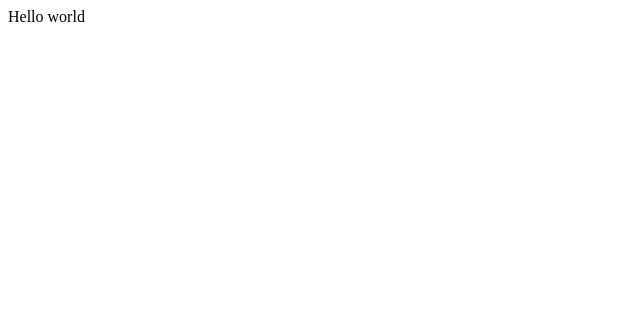
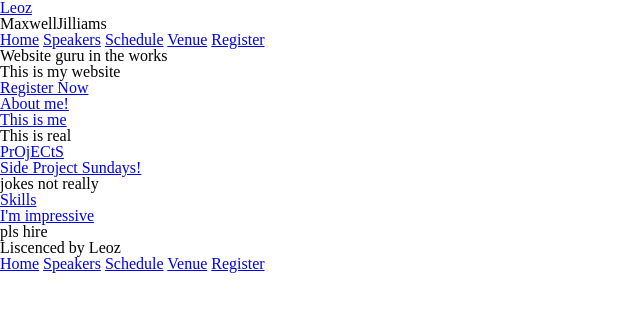
Before and after one commit to LeozMaxwellJilliams/leozmaxwelljilliams.github.io, a plain HTML site: page index.html in a window 1280 px wide. Shown: the whole page, without its empty margins (0-640 px from the left). Drawn offline with Linux system fonts and the light colour scheme.

Commit message:
messed around n gota kindof website

```diff
--- a/index.html
+++ b/index.html
@@ -1 +1,69 @@
-Hello world
+<!DOCTYPE html>
+<html lang="en">
+	<head>
+		<meta charset="utf-8">
+		<title>Leoz's Website</title>
+		<link rel="stylesheet" type="text/css" href="main.css">
+	</head>
+
+	<body>
+		<header>
+			<h1>
+				<a href="index.html">Leoz</a>
+			</h1>
+			<h3>MaxwellJilliams</h3>
+
+			<nav>
+			    <a href="index.html">Home</a>
+			    <a href="speakers.html">Speakers</a>
+			    <a href="schedule.html">Schedule</a>
+			    <a href="venue.html">Venue</a>
+		    	<a href="register.html">Register</a>
+		  	</nav>
+		</header>
+
+		<section>
+			<h2>Website guru in the works</h2>
+			<p>This is my website</p>
+			<a href="register.html">Register Now</a>
+		</section>
+
+		<section>
+			<section>
+				<a href="speakers.html">
+					<h5>About me!</h5>
+					<h3>This is me</h3>
+				</a>
+
+				<p>This is real</p>
+			</section>
+			<section>
+				<a href="schedule.html">
+					<h5>PrOjECtS</h5>
+					<h3>Side Project Sundays!</h3>
+				</a>
+
+				<p>jokes not really</p>
+			</section>
+			<section>
+				<a href="venue.html">
+					<h5>Skills</h5>
+					<h3>I'm impressive</h3>
+				</a>
+
+				<p>pls hire</p>
+			</section>
+		</section>
+
+		<footer>
+			<small>Liscenced by Leoz</small>
+			<nav>
+			    <a href="index.html">Home</a>
+			    <a href="speakers.html">Speakers</a>
+			    <a href="schedule.html">Schedule</a>
+			    <a href="venue.html">Venue</a>
+		    	<a href="register.html">Register</a>
+		  	</nav>
+		</footer>
+	</body>
+</html>
--- /dev/null
+++ b/main.css
@@ -0,0 +1,48 @@
+/* http://meyerweb.com/eric/tools/css/reset/
+   v2.0 | 20110126
+   License: none (public domain)
+*/
+
+html, body, div, span, applet, object, iframe,
+h1, h2, h3, h4, h5, h6, p, blockquote, pre,
+a, abbr, acronym, address, big, cite, code,
+del, dfn, em, img, ins, kbd, q, s, samp,
+small, strike, strong, sub, sup, tt, var,
+b, u, i, center,
+dl, dt, dd, ol, ul, li,
+fieldset, form, label, legend,
+table, caption, tbody, tfoot, thead, tr, th, td,
+article, aside, canvas, details, embed,
+figure, figcaption, footer, header, hgroup,
+menu, nav, output, ruby, section, summary,
+time, mark, audio, video {
+	margin: 0;
+	padding: 0;
+	border: 0;
+	font-size: 100%;
+	font: inherit;
+	vertical-align: baseline;
+}
+/* HTML5 display-role reset for older browsers */
+article, aside, details, figcaption, figure,
+footer, header, hgroup, menu, nav, section {
+	display: block;
+}
+body {
+	line-height: 1;
+}
+ol, ul {
+	list-style: none;
+}
+blockquote, q {
+	quotes: none;
+}
+blockquote:before, blockquote:after,
+q:before, q:after {
+	content: '';
+	content: none;
+}
+table {
+	border-collapse: collapse;
+	border-spacing: 0;
+}
```
